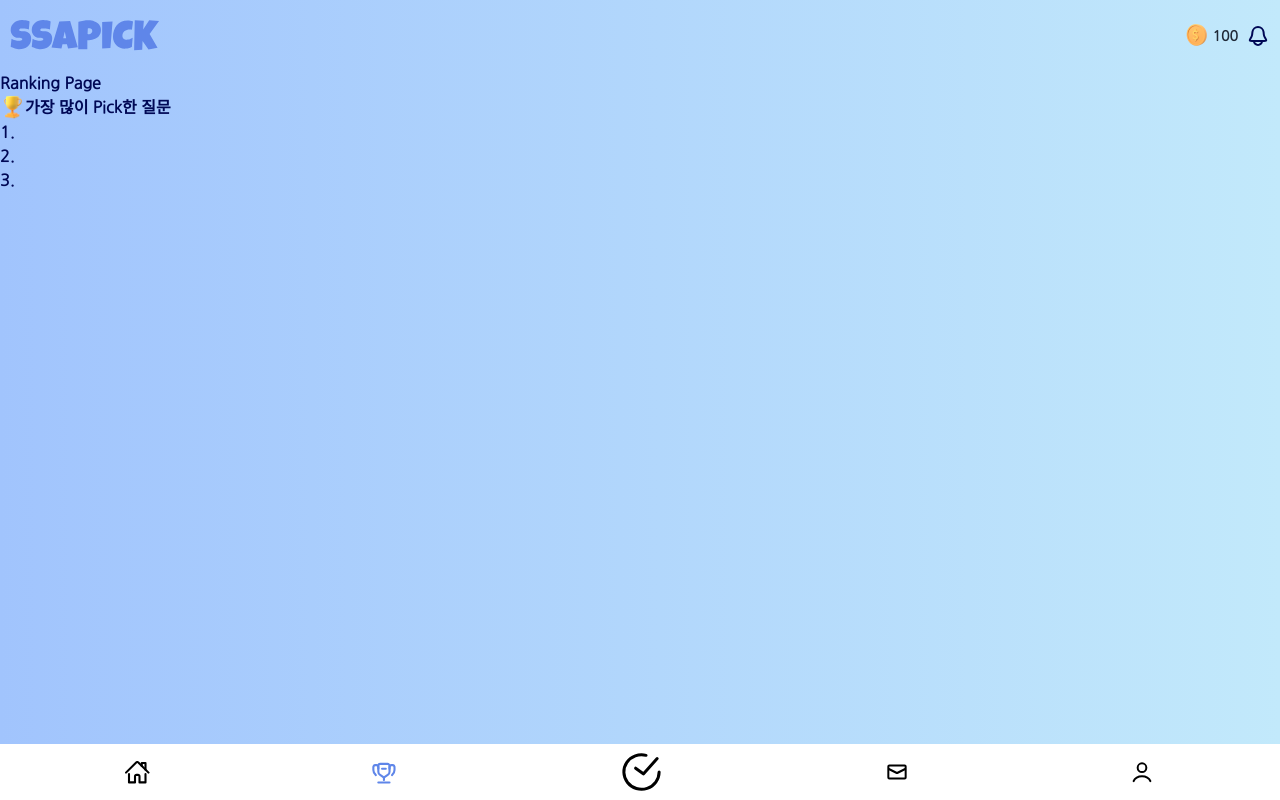
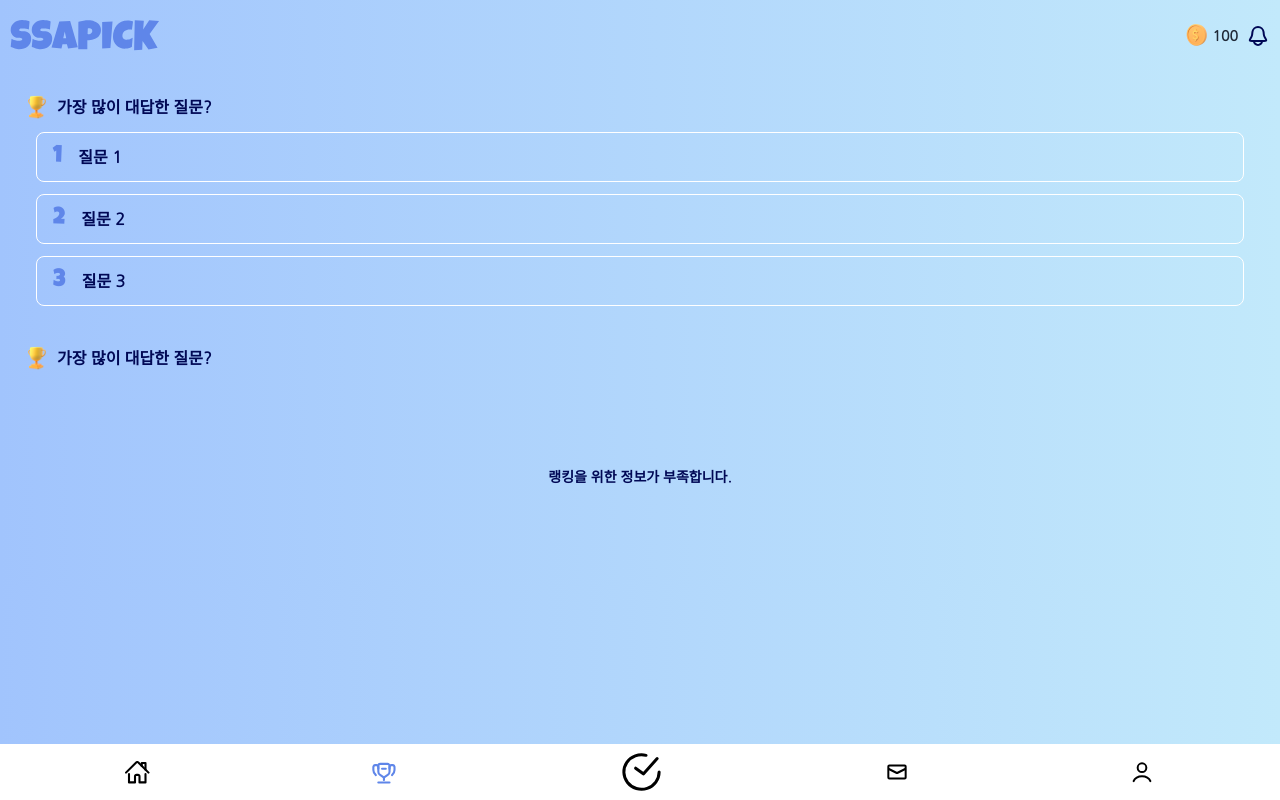
Before and after one commit to rlaehdud1002/SSAPICK, a React (Create React App) app in the folder client/: page /ranking in a window 1280 px wide. Built offline with nearby package versions, Linux system fonts and the light colour scheme.

Commit message:
[FEAT] ranking page component

```diff
--- a/client/src/App.tsx
+++ b/client/src/App.tsx
@@ -21,7 +21,7 @@ function App() {
             <Route path="/" element={<Home />} />
             <Route path="/alarm" element={<Alarm />} />
             <Route path="/home" element={<Home />} />
-            <Route path="/ranking" element={<Ranking isRanked={true} />} />
+            <Route path="/ranking" element={<Ranking />} />
             <Route path="/pick" element={<Pick />} />
             <Route path="/message" element={<Message />} />
             <Route path="/profile" element={<Profile />} />
--- /dev/null
+++ b/client/src/components/RankingPage/RankContent.tsx
@@ -0,0 +1,37 @@
+import TrophyIcon from 'icons/TrophyIcon';
+
+interface RankContentProps {
+  title: string;
+  rankList: Array<{ rank: number; content: string }>;
+}
+
+const RankContent = ({ title, rankList }: RankContentProps) => {
+  console.log(rankList);
+  return (
+    <div className='mb-10'>
+      <div className="flex flex-row">
+        <TrophyIcon width={25} height={25} />
+        <h1 className="ms-2">{title}</h1>
+      </div>
+      {rankList.length !== 0 ? (
+        rankList.map((rankItem) => {
+          return (
+            <div
+              key={rankItem.rank}
+              className="flex flex-row items-center border border-white rounded-lg m-3 p-2"
+            >
+              <span className="luckiest_guy text-color-5F86E9 mx-2 text-2xl">
+                {rankItem.rank}
+              </span>
+              <span className="ms-2">{rankItem.content}</span>
+            </div>
+          );
+        })
+      ) : (
+        <div className='text-center text-sm my-24'>랭킹을 위한 정보가 부족합니다.</div>
+      )}
+    </div>
+  );
+};
+
+export default RankContent;
--- a/client/src/pages/Ranking.tsx
+++ b/client/src/pages/Ranking.tsx
@@ -1,27 +1,26 @@
-import TrophyIcon from "../icons/TrophyIcon";
+import RankContent from 'components/RankingPage/RankContent';
 
-interface RankingProps {
-  isRanked: boolean;
-}
+const Ranking = () => {
+  const fakeList = [
+    {
+      rank: 1,
+      content: '질문 1',
+    },
+    {
+      rank: 2,
+      content: '질문 2',
+    },
+    {
+      rank: 3,
+      content: '질문 3',
+    },
+  ];
 
-const Ranking = ({isRanked}:RankingProps) => {
   return (
-      isRanked ?
-    <div>
-
-      <h1>Ranking Page</h1>
-      <div className="flex">
-        <TrophyIcon width={25} height={25} />
-        <h2>가장 많이 Pick한 질문</h2>
-      </div>
-      <div  >1.</div>
-      <div  >2.</div>
-      <div  >3.</div>
-      </div>
-      :
-      <div> 랭킹을 위한 정보가 부족합니다.</div>
-
-
+    <div className="m-6">
+      <RankContent title="가장 많이 대답한 질문?" rankList={fakeList} />
+      <RankContent title="가장 많이 대답한 질문?" rankList={[]} />
+    </div>
   );
 };
 
```
